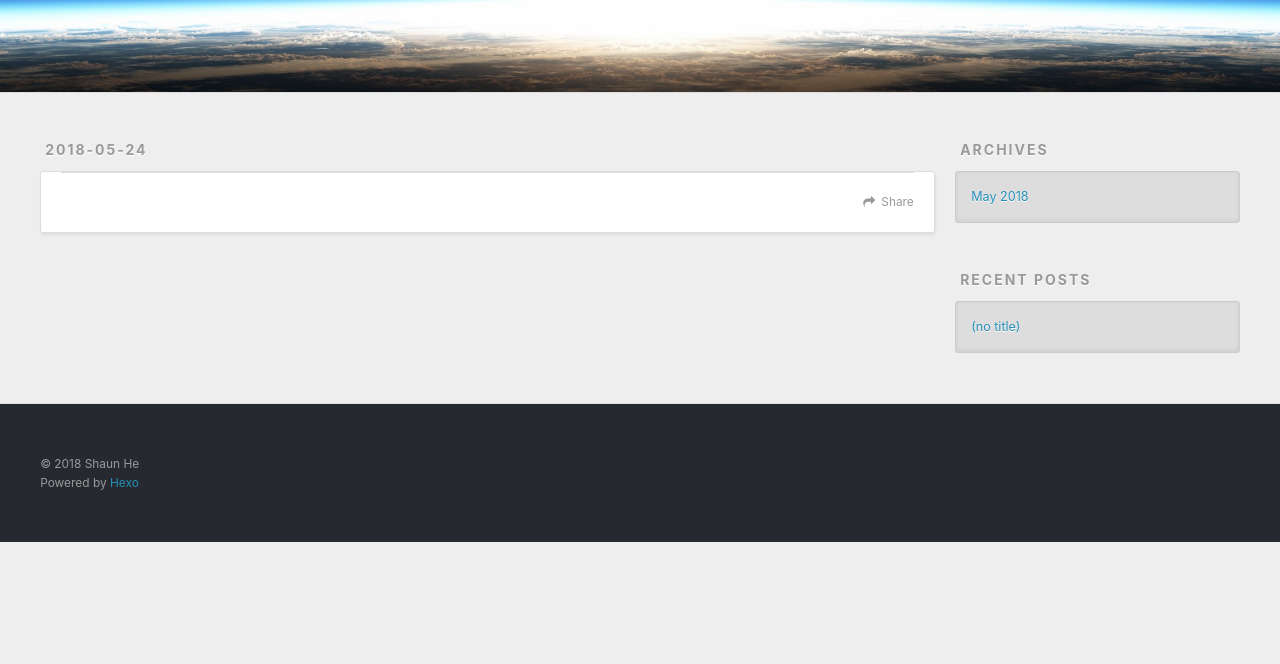
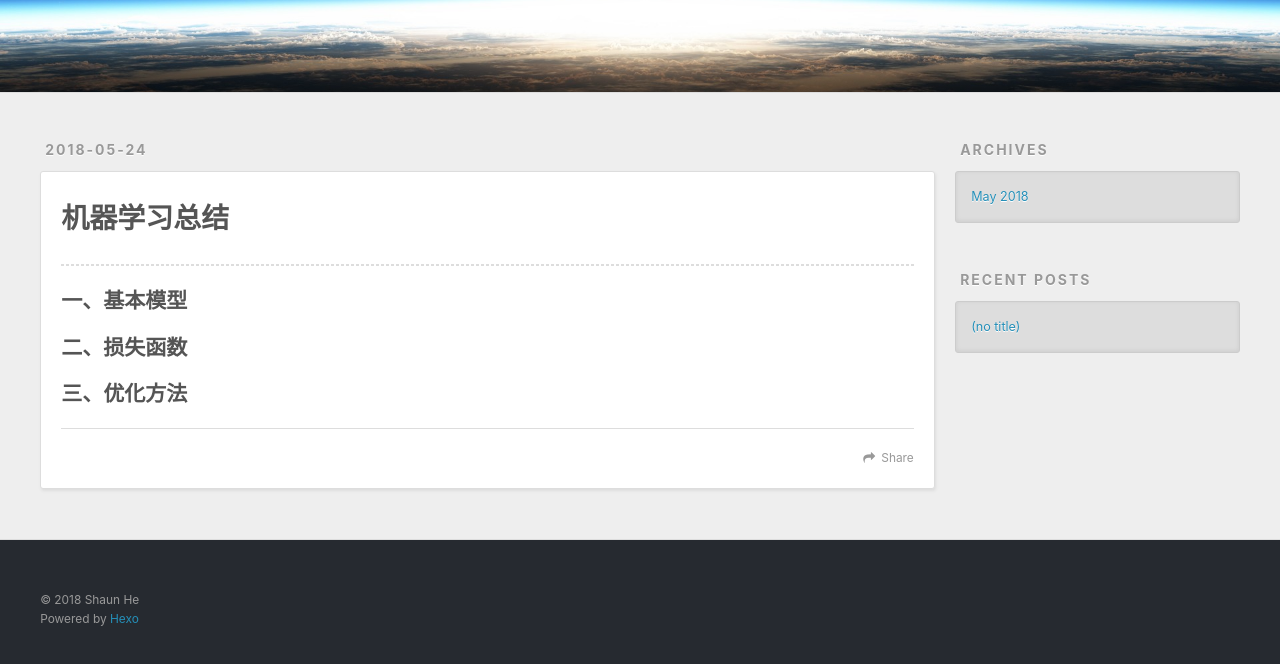
Before and after one commit to ShaunHeNJU/ShaunHeNJU.github.io, a plain HTML site: page index.html in a window 1280 px wide. Shown: the part 208-872 px from the top of the page. Before the commit the page ends 800 px from the top, so only its background shows below. Drawn offline with nearby package versions, Linux system fonts and the light colour scheme.

Commit message:
Site updated: 2018-05-24 11:23:27

```diff
--- a/index.html
+++ b/index.html
@@ -77,7 +77,8 @@
 
     <div class="article-entry" itemprop="articleBody">
 
-
+        <h1 id="机器学习总结"><a href="#机器学习总结" class="headerlink" title="机器学习总结"></a>机器学习总结</h1><hr>
+<h2 id="一、基本模型"><a href="#一、基本模型" class="headerlink" title="一、基本模型"></a>一、基本模型</h2><h2 id="二、损失函数"><a href="#二、损失函数" class="headerlink" title="二、损失函数"></a>二、损失函数</h2><h2 id="三、优化方法"><a href="#三、优化方法" class="headerlink" title="三、优化方法"></a>三、优化方法</h2>
 
     </div>
     <footer class="article-footer">
```
Also changed, not shown: 2018/05/24/machinelearning/index.html (+6 -5 lines).
